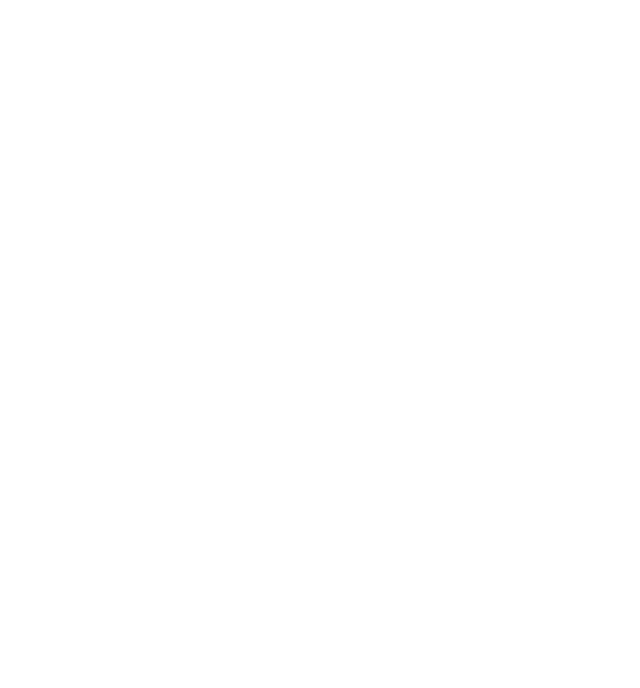
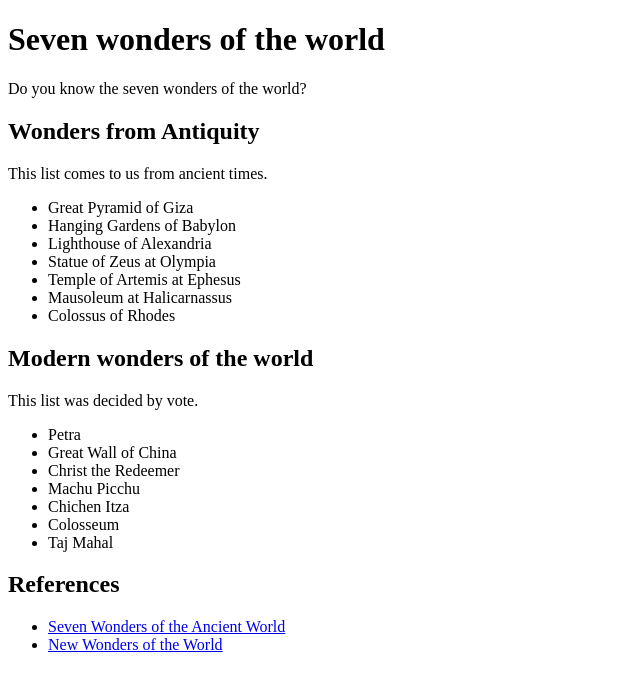
Before and after one commit to jruota/thejsway-code, a plain HTML site: page chapter14/html/examples.html in a window 1280 px wide. Shown: the whole page, without its empty margins (0-640 px from the left). Drawn offline with Linux system fonts and the light colour scheme.

Commit message:
Chapter 14

```diff
--- a/chapter14/html/examples.html
+++ b/chapter14/html/examples.html
@@ -7,8 +7,39 @@
 </head>
 
 <body>
-    <!-- HTML code goes here -->
-
+    <h1>Seven wonders of the world</h1>
+    <p>Do you know the seven wonders of the world?</p>
+    <div id="content">
+        <h2>Wonders from Antiquity</h2>
+        <p>This list comes to us from ancient times.</p>
+        <ul class="wonders" id="ancient">
+            <li class="exists">Great Pyramid of Giza</li>
+            <li>Hanging Gardens of Babylon</li>
+            <li>Lighthouse of Alexandria</li>
+            <li>Statue of Zeus at Olympia</li>
+            <li>Temple of Artemis at Ephesus</li>
+            <li>Mausoleum at Halicarnassus</li>
+            <li>Colossus of Rhodes</li>
+        </ul>
+        <h2>Modern wonders of the world</h2>
+        <p>This list was decided by vote.</p>
+        <ul class="wonders" id="new">
+            <li class="exists">Petra</li>
+            <li class="exists">Great Wall of China</li>
+            <Li class="exists">Christ the Redeemer</Li>
+            <Li class="exists">Machu Picchu</Li>
+            <li class="exists">Chichen Itza</li>
+            <li class="exists">Colosseum</li>
+            <li class="exists">Taj Mahal</li>
+        </ul>
+        <h2>References</h2>
+        <ul>
+            <li><a href="https://en.wikipedia.org/wiki/Seven_Wonders_of_the_Ancient_W\
+    orld">Seven Wonders of the Ancient World</a></li>
+            <li><a href="https://en.wikipedia.org/wiki/New7Wonders_of_the_World\
+                ">New Wonders of the World</a></li>
+        </ul>
+    </div>
     <script src="../js/examples.js"></script>
 </body>
 
--- a/chapter14/js/examples.js
+++ b/chapter14/js/examples.js
@@ -1 +1,22 @@
 // JavaScript code goes here
+
+const titleElements = document.getElementsByTagName("h2");
+
+console.log(titleElements[0]);
+console.log(titleElements.length);
+
+const existingElements = Array.from(
+  document.body.getElementsByClassName("exists")
+);
+existingElements.forEach((element) => console.log(element));
+
+console.log(document.getElementById("new"));
+
+console.log(document.getElementById("content").innerHTML);
+
+console.log(document.getElementById("content").textContent);
+
+console.log(document.querySelector("a").getAttribute("href"));
+
+console.log(document.querySelector("ul").id);
+console.log(document.querySelector("a").href);
```
Also changed, not shown: chapter14/html/attributes-and-classes.html (added, +32 -0 lines), chapter14/html/count-elements.html (added, +20 -0 lines), chapter14/js/attributes-and-classes.js (added, +28 -0 lines), chapter14/js/count-elements.js (added, +8 -0 lines).
